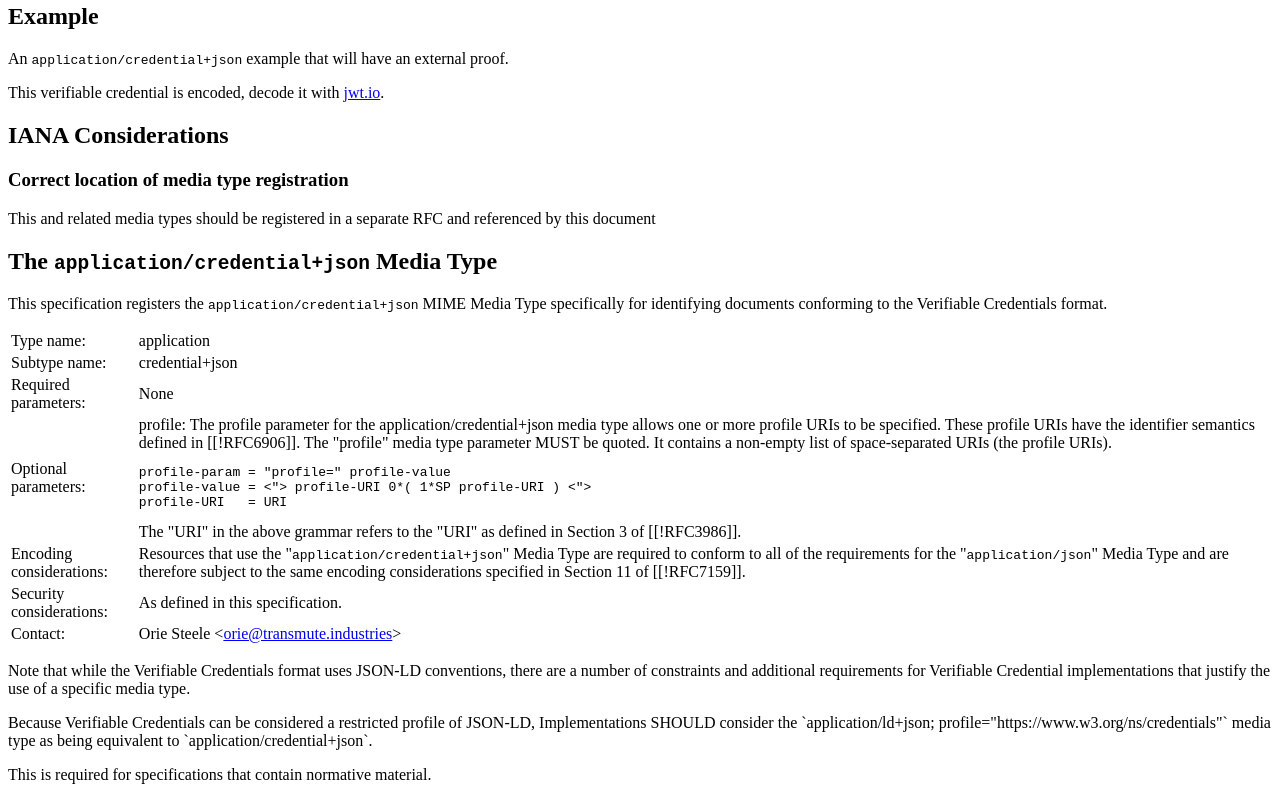
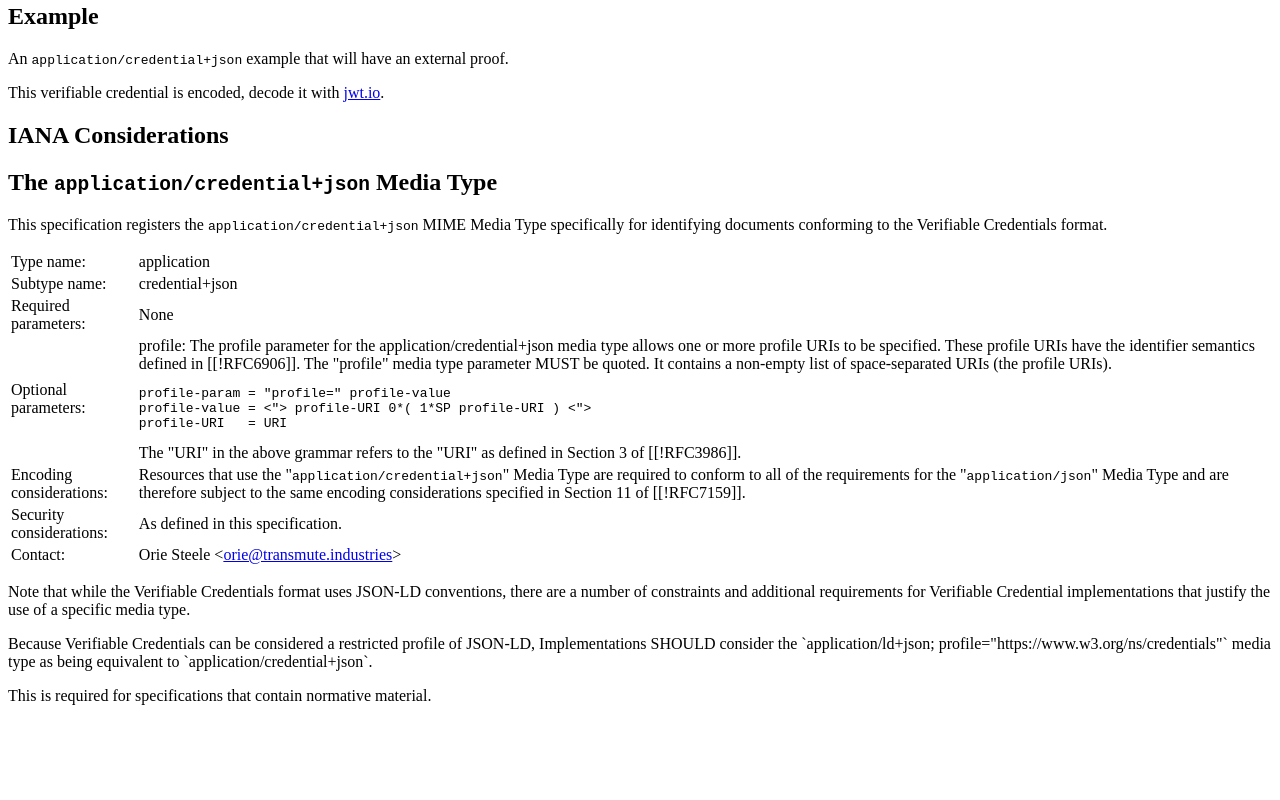
Before and after one commit to transmute-industries/vc-jws, a plain HTML site: page index.html in a window 1280 px wide. Shown: the part 977-1777 px from the top of the page. After the commit the page ends 1698 px from the top, so only its background shows below. Drawn offline with Linux system fonts and the light colour scheme.

Commit message:
Update index.html

```diff
--- a/index.html
+++ b/index.html
@@ -234,10 +234,7 @@
 
     <h2>IANA Considerations</h2>
     <section id="media-type">
-      <div class="issue">
-        <h3>Correct location of media type registration</h3>
-        This and related media types should be registered in a separate RFC and referenced by this document
-      </div>
+
 
       <h2>The <code>application/credential+json</code> Media Type</h2>
       <p>
```
